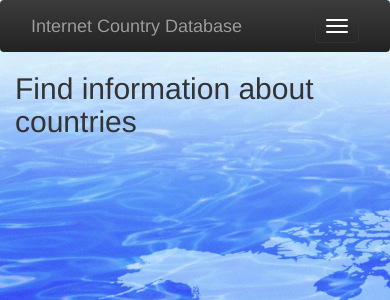
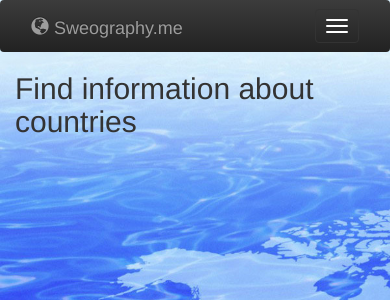
Before and after one commit to asterales/cs373-idb, a Flask app: page / in a window 390 px wide. Shown: the top 300 px of the page. Run offline with Flask 2, Linux system fonts and the light colour scheme; some libraries are stand-ins or nearby versions.

Commit message:
changed toolbar to fix better on smaller mobile devices

```diff
--- a/app/templates/base.html
+++ b/app/templates/base.html
@@ -27,7 +27,8 @@
             <span class="icon-bar"></span>
             <span class="icon-bar"></span>
           </button>
-          <a class="navbar-brand" href="/">Internet Country Database</a>
+
+          <a class="navbar-brand" href="/"><span class="glyphicon glyphicon-globe" aria-hidden="true"></span> Sweography.me</a>
         </div>
 
         <!-- Collect the nav links, forms, and other content for toggling -->
```
